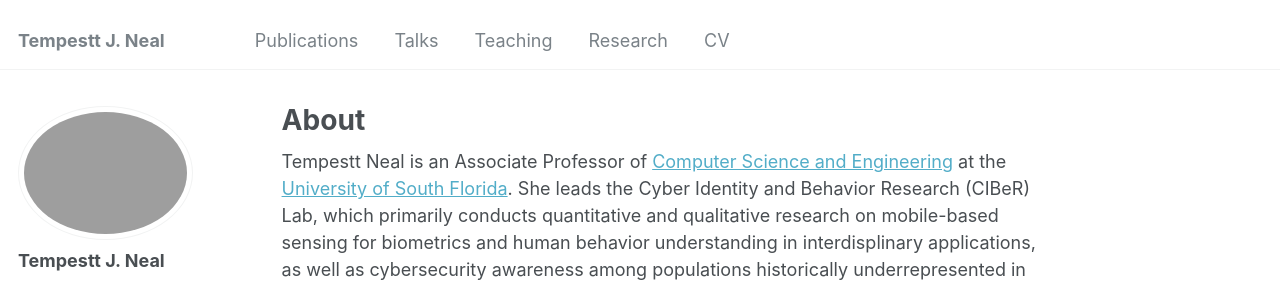
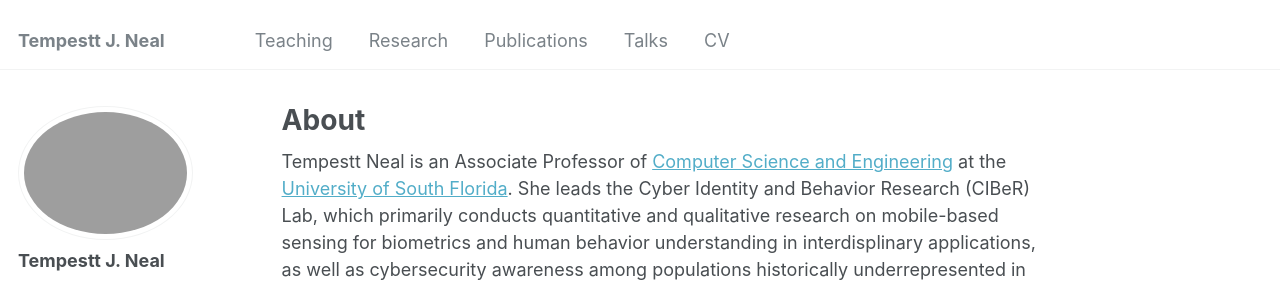
Before and after one commit to tempestt-neal/home, a Jekyll site: the page built from _pages/about.md, in a window 1280 px wide. Shown: the top 282 px of the page. Built offline with Jekyll 4.4.1, drawn with Linux system fonts in a browser that asks for light colours; some web fonts are replaced; part of the change alters nothing that is shown.

```diff
--- a/_data/navigation.yml
+++ b/_data/navigation.yml
@@ -1,10 +1,5 @@
 # main links links
 main:
-  - title: "Publications"
-    url: /publications/
-
-  - title: "Talks"
-    url: /talks/
 
   - title: "Teaching"
     url: /teaching/
@@ -12,5 +7,11 @@ main:
   - title: "Research"
     url: /research/
 
+  - title: "Publications"
+    url: /publications/
+
+  - title: "Talks"
+    url: /talks/
+
   - title: "CV"
     url: /cv/
```
